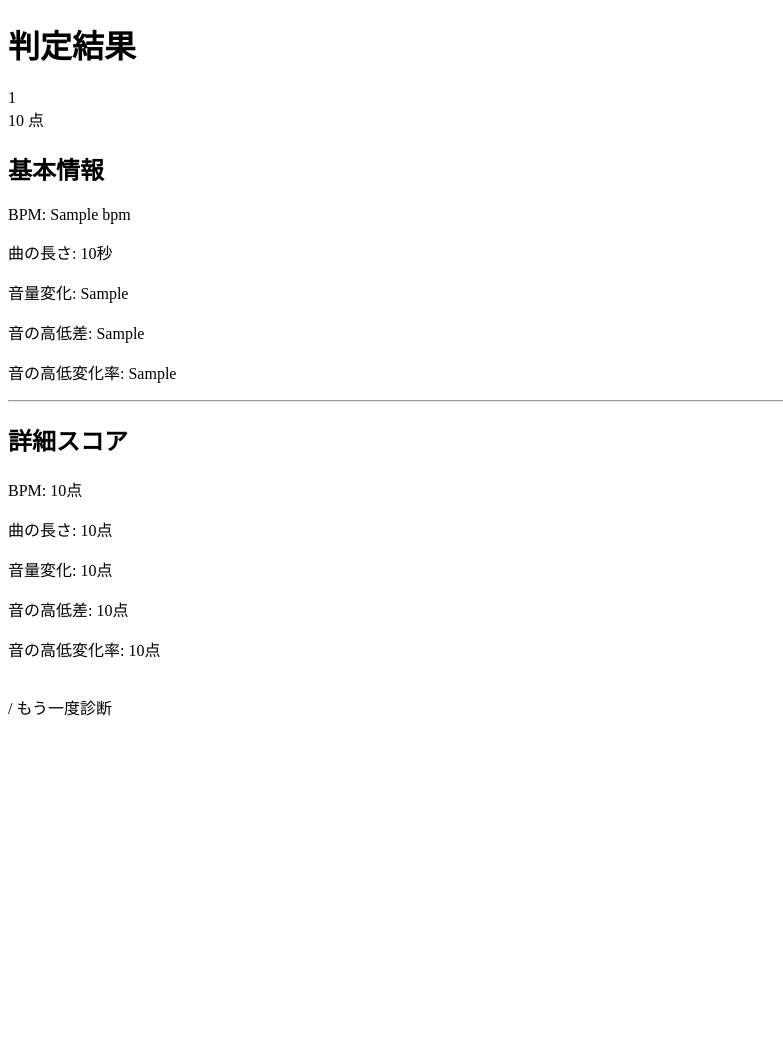
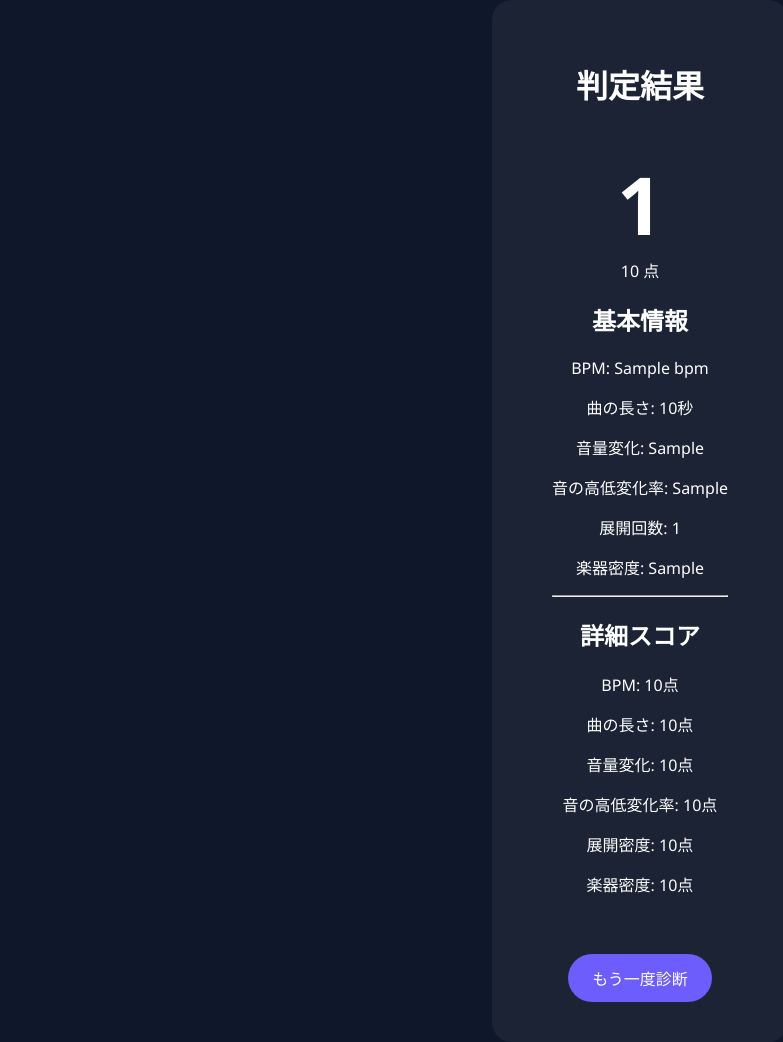
Before and after one commit to VolcRS-shuravenue/dopa_ver1, a Flask app: template templates/result.html in a window 1280 px wide. Shown: the whole page, without its empty margins (0-783 px from the left). Before the commit the page ends 716 px from the top, so only its background shows below. Run offline with Flask 3, Linux system fonts and the light colour scheme; the template is opened without the code that fills it: most values are stand-ins (such as "Sample title", 1, 10 or a date in 2020).

Commit message:
Refactor result.html for improved layout and details
Refactored the result display section to improve layout and readability. Removed redundant elements and added detailed score information.

```diff
--- a/templates/result.html
+++ b/templates/result.html
@@ -1,19 +1,13 @@
 <!DOCTYPE html>
 <html lang="ja">
-
 <head>
     <meta charset="UTF-8">
     <meta name="viewport" content="width=device-width, initial-scale=1.0">
-
     <title>判定結果</title>
-
-    <link rel="'static', filename='style.css') }}
+    <link rel="stylesheet" href="{{ url_for('static', filename='style.css') }}">
 </head>
-
 <body>
-
 <div class="container">
-
     <h1>判定結果</h1>
 
     <div class="result-card">
@@ -28,70 +22,29 @@
 
         <h2>基本情報</h2>
 
-            <p>
-                BPM:
-                {{ result.bpm }}
-            </p>
-
-            <p>
-                曲の長さ:
-                {{ result.duration }}秒
-            </p>
-
-            <p>
-                音量変化:
-                {{ result.volume_change }}
-            </p>
-
-            <p>
-                音の高低差:
-                {{ result.pitch_range }}
-            </p>
-
-            <p>
-                音の高低変化率:
-                {{ result.pitch_speed }}
-            </p>
+        <p>BPM: {{ result.bpm }}</p>
+        <p>曲の長さ: {{ result.duration }}秒</p>
+        <p>音量変化: {{ result.volume_change }}</p>
+        <p>音の高低変化率: {{ result.pitch_speed }}</p>
+        <p>展開回数: {{ result.progression_count }}</p>
+        <p>楽器密度: {{ result.instrument_density }}</p>
 
         <hr>
 
         <h2>詳細スコア</h2>
 
-            <p>
-                BPM:
-                {{ result.bpm_score }}点
-            </p>
-
-            <p>
-                曲の長さ:
-                {{ result.duration_score }}点
-            </p>
-
-            <p>
-                音量変化:
-                {{ result.volume_score }}点
-            </p>
-
-            <p>
-                音の高低差:
-                {{ result.range_score }}点
-            </p>
-
-            <p>
-                音の高低変化率:
-                {{ result.speed_score }}点
-            </p>
+        <p>BPM: {{ result.bpm_score }}点</p>
+        <p>曲の長さ: {{ result.duration_score }}点</p>
+        <p>音量変化: {{ result.volume_score }}点</p>
+        <p>音の高低変化率: {{ result.speed_score }}点</p>
+        <p>展開密度: {{ result.progression_score }}点</p>
+        <p>楽器密度: {{ result.density_score }}点</p>
 
     </div>
 
     <br>
 
-        /
-            もう一度診断
-        </a>
-
+    <a href="/" class="btn">もう一度診断</a>
 </div>
-
 </body>
-
 </html>
```
Lines whose indentation alone changed are shown as unchanged.
